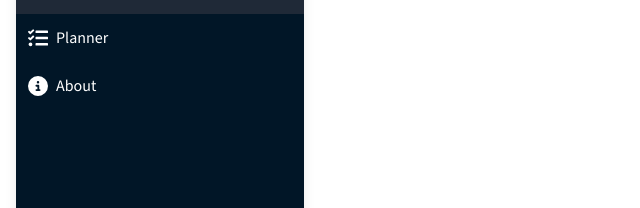
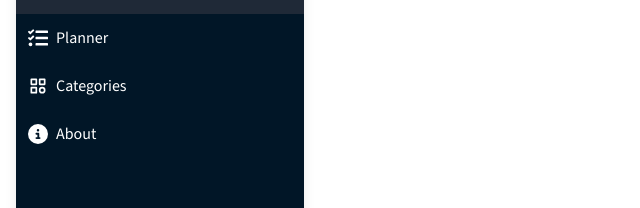
Before and after one commit to Abd-Alwahab/taskmasters-app, a Next.js app: page / in a window 1280 px wide. Shown: the part 160-368 px from the top of the page, without its empty margins (0-640 px from the left). Built offline with nearby package versions, Linux system fonts and the light colour scheme; no server answers.

Commit message:
Adding the categories page

```diff
--- a/app/_components/Navigation.tsx
+++ b/app/_components/Navigation.tsx
@@ -5,6 +5,7 @@ import { usePathname } from 'next/navigation'
 import { FaTasks } from 'react-icons/fa'
 import { FaCircleInfo } from 'react-icons/fa6'
 import { IoMdHome } from 'react-icons/io'
+import { TbCategory } from 'react-icons/tb'
 
 function Navigation() {
   const pathname = usePathname()
@@ -35,6 +36,16 @@ function Navigation() {
 
           <li>
             <Link
+              className={`flex w-full items-center gap-2 text-white ${pathname === '/categories' ? 'bg-gray-800 text-white' : ''} py-3 pl-3 text-base`}
+              href="/categories"
+            >
+              <TbCategory fontSize={20} />
+              <span>Categories</span>
+            </Link>
+          </li>
+
+          <li>
+            <Link
               className={`flex w-full items-center gap-2 text-white ${pathname === '/about' ? 'bg-gray-800 text-white' : ''} py-3 pl-3 text-base`}
               href="/about"
             >
--- /dev/null
+++ b/app/categories/page.tsx
@@ -0,0 +1,5 @@
+function Categories() {
+  return <div>Categories</div>
+}
+
+export default Categories
--- a/middleware.ts
+++ b/middleware.ts
@@ -6,5 +6,5 @@ export async function middleware(request: NextRequest) {
 }
 
 export const config = {
-  matcher: ['/account', '/planner'],
+  matcher: ['/account', '/planner', '/categories'],
 }
```
